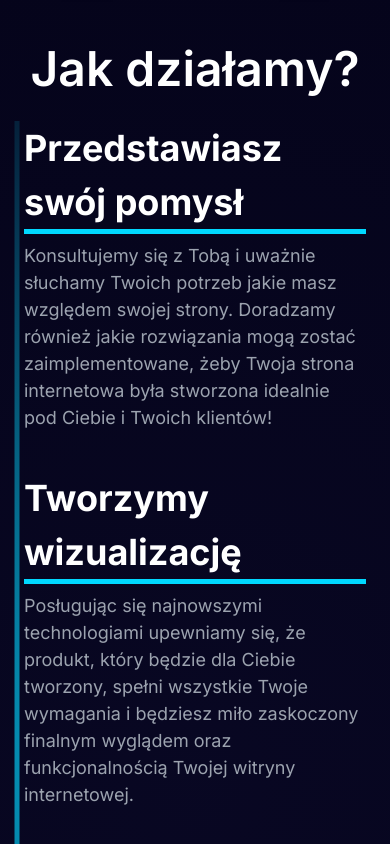
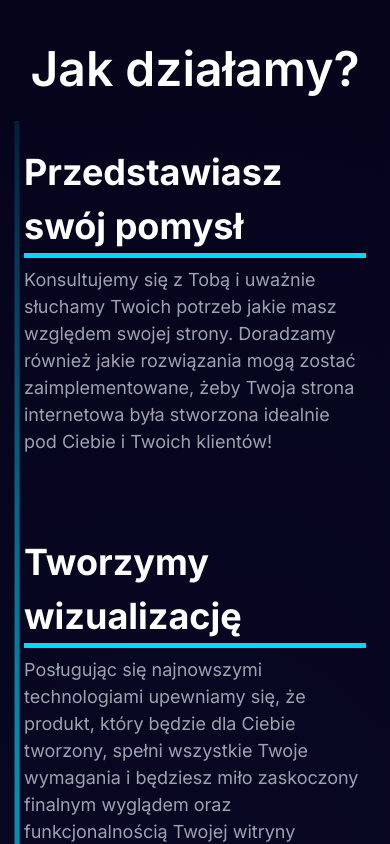
Before and after one commit to m-uchyla/wm-site, a Next.js app: page / in a window 390 px wide. Shown: the part 1940-2784 px from the top of the page. Built offline with nearby package versions, Linux system fonts and the light colour scheme.

Commit message:
bugfixes

```diff
--- a/src/components/organisms/how.js
+++ b/src/components/organisms/how.js
@@ -54,7 +54,7 @@ useEffect(() => {
             }}
             />
         </motion.svg>
-        <div className='flex flex-col'>
+        <div className='flex flex-col gap-10 mt-10 lg:gap-0 lg:mt-0'>
 
             {howItsDone.map((how, index) => (
                 <div key={"howItsDone"+index} className={`flex items-center lg:justify-between justify-center ${index % 2 ? "flex-row-reverse" : "flex-row"} ${index === howItsDone.length - 1 ? "mb-0" : "mb-10"}`}>
--- a/src/components/organisms/portfolio.js
+++ b/src/components/organisms/portfolio.js
@@ -26,7 +26,7 @@ export default function Portfolio () {
                     alt={p.title}
                 />
                 <div
-                className='portfolio-desc p-4 bg-card rounded-xl'>
+                className='portfolio-desc p-4 bg-card rounded-xl md:block hidden'>
                     <h3 className='text-[28px] font-semibold'>{p.title}</h3>
                     <p className='my-2 text-secondaryText'>{p.desc}</p>
                     <p className='mb-2 text-primary font-semibold'>Zobacz więcej</p>
```
Also changed, not shown: src/assets/logoImgs/WMlogo.png.
